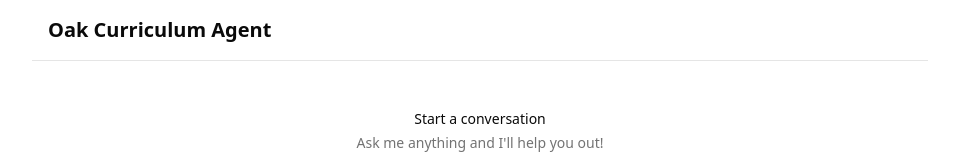
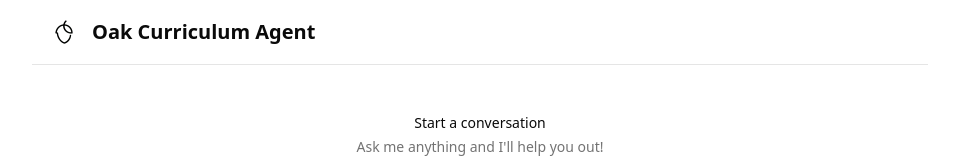
Before and after one commit to markhodierne/curriculum-agent-v2, a Next.js app: page / in a window 1280 px wide. Shown: the top 160 px of the page, without its empty margins (160-1119 px from the left). Built offline with nearby package versions, Linux system fonts and the light colour scheme.

Commit message:
Add logo and fix shiki dependency

```diff
--- a/app/page.tsx
+++ b/app/page.tsx
@@ -1,10 +1,20 @@
 import ChatAssistant from "@/components/chat/chat-assistant";
+import Image from "next/image";
 
 export default function Home() {
   return (
     <div className="h-screen bg-background flex flex-col max-w-4xl mx-auto overflow-hidden">
       <div className="border-b p-4">
-        <h1 className="text-xl font-semibold">Oak Curriculum Agent</h1>
+        <div className="flex items-center gap-3">
+          <Image
+            src="/oak-logo-transparent.png"
+            alt="Oak Logo"
+            width={32}
+            height={32}
+            className="object-contain"
+          />
+          <h1 className="text-xl font-semibold">Oak Curriculum Agent</h1>
+        </div>
       </div>
 
       <div className="flex-1 overflow-hidden">
--- a/package.json
+++ b/package.json
@@ -30,6 +30,7 @@
     "react": "19.1.0",
     "react-dom": "19.1.0",
     "react-syntax-highlighter": "^15.6.6",
+    "shiki": "^3.13.0",
     "streamdown": "^1.2.0",
     "tailwind-merge": "^3.3.1",
     "use-stick-to-bottom": "^1.1.1",
```
Also changed, not shown: public/oak-logo-transparent.png (renamed from oak-logo-transparent.png), 1 other file (tests, documents, lock files or other folders).
